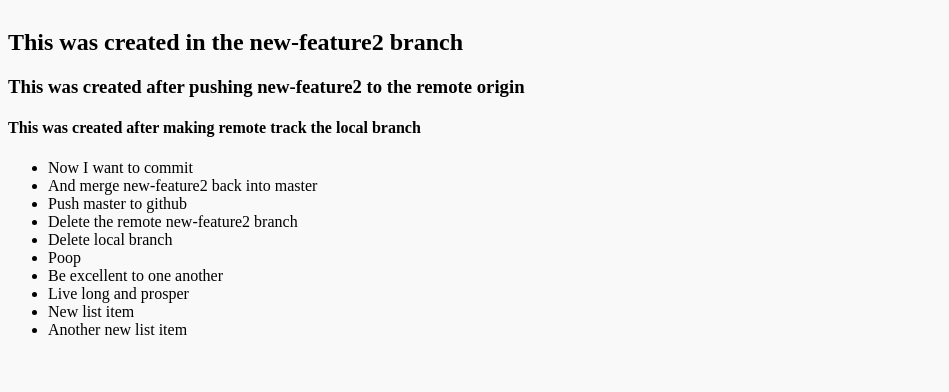
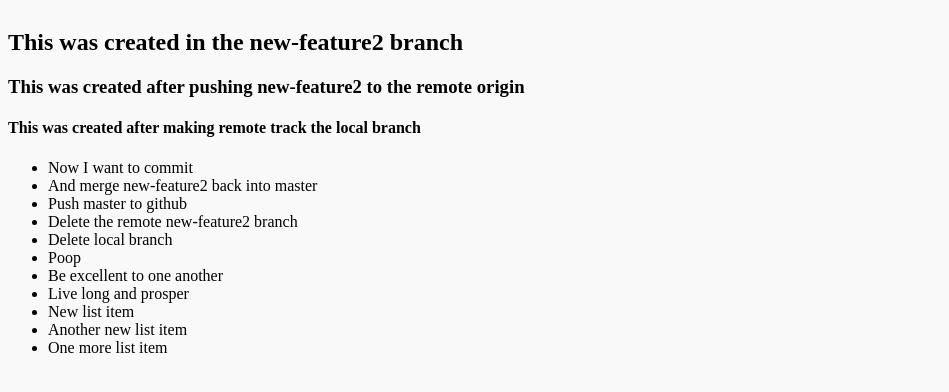
Before and after one commit to gcstaublin/test, a plain HTML site: page index.html in a window 1280 px wide. Shown: the part 90-482 px from the top of the page, without its empty margins (0-949 px from the left). Drawn offline with Linux system fonts and the light colour scheme.

Commit message:
List item

```diff
--- a/index.html
+++ b/index.html
@@ -21,6 +21,7 @@
 		<li>Live long and prosper</li>
 		<li>New list item</li>
 		<li>Another new list item</li>
+		<li>One more list item</li>
 	</ul>
 
 </body>
```
